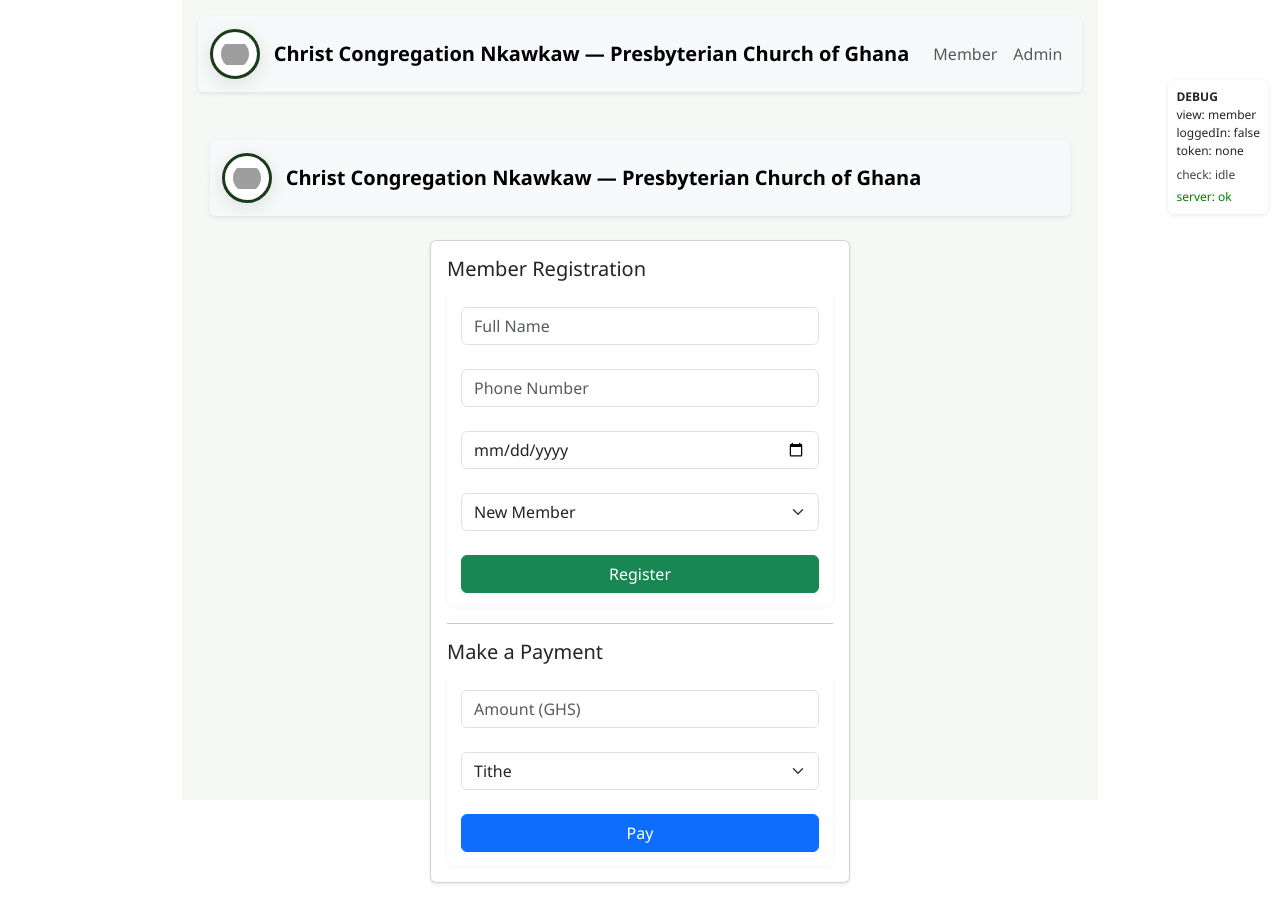
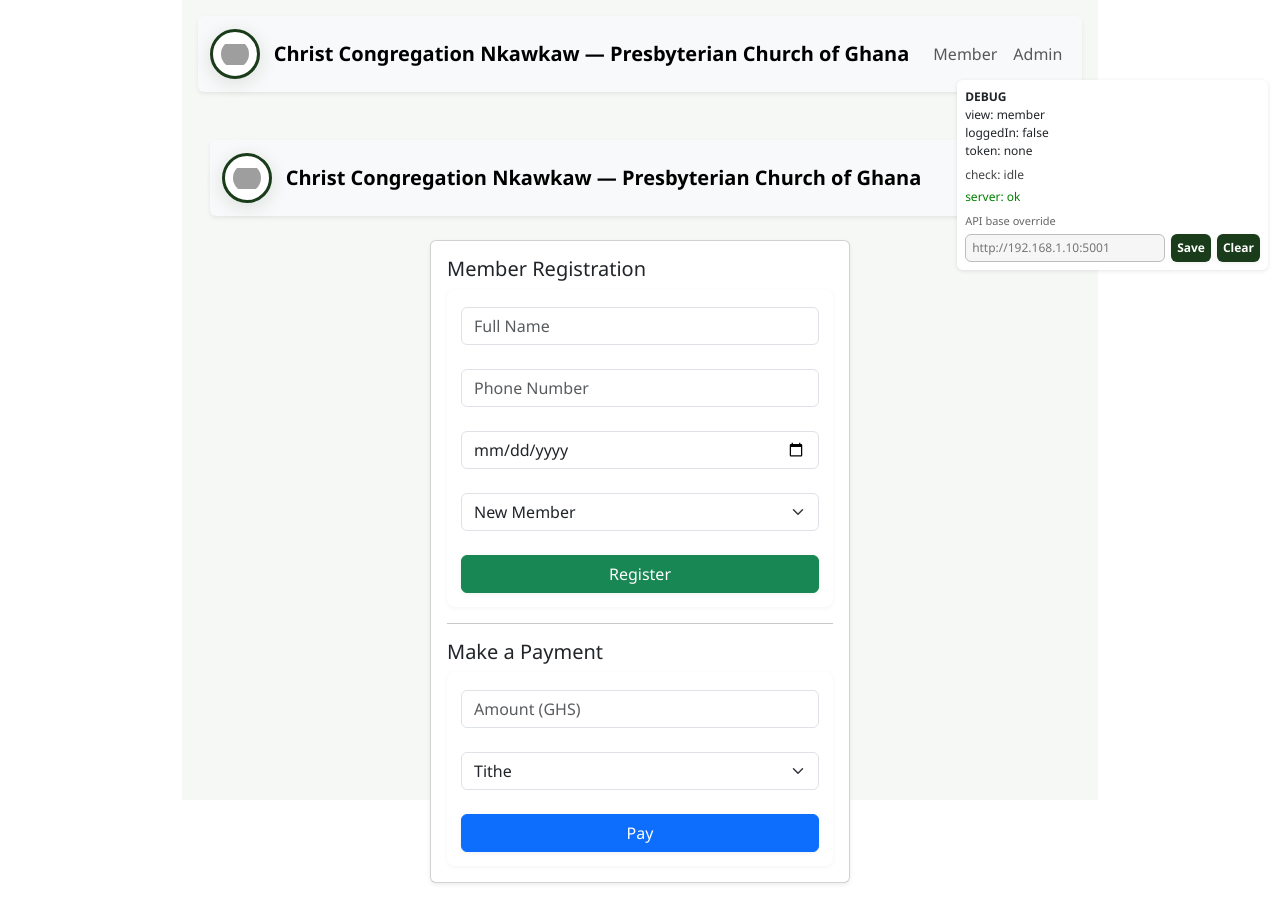
Before and after one commit to Ben2005-hub/Christ-Congregation-Nkawkaw-Presbyterian-Church-of-Ghana, a React (Vite) app: page / in a window 1280 px wide. Built offline with nearby package versions, Linux system fonts and the light colour scheme; grey boxes are pictures that could not be loaded.

Commit message:
debug: add API base override input to debug panel

```diff
--- a/src/App.jsx
+++ b/src/App.jsx
@@ -464,6 +464,7 @@
   const [authToken, setAuthToken] = useState(null);
   const [debugFetch, setDebugFetch] = useState('');
   const [serverStatus, setServerStatus] = useState('unknown');
+  const [apiOverride, setApiOverride] = useState(() => { try { return localStorage.getItem('api_base_override') || ''; } catch(e) { return ''; } });
 
   // helper to check server health
   const checkServer = async () => {
@@ -523,6 +524,14 @@
           <div>token: {authToken ? (String(authToken).slice(0,8) + '...') : 'none'}</div>
           <div style={{ marginTop: 6, color: '#444' }}>check: {debugFetch || 'idle'}</div>
           <div style={{ marginTop: 4, color: serverStatus === 'ok' ? 'green' : '#a00' }}>server: {serverStatus}</div>
+          <div style={{ marginTop: 6 }}>
+            <label style={{ fontSize: 11, color: '#666' }}>API base override</label>
+            <div style={{ display: 'flex', gap: 6, marginTop: 4 }}>
+              <input value={apiOverride} onChange={e => setApiOverride(e.target.value)} placeholder="http://192.168.1.10:5001" style={{ fontSize: 12, padding: '4px 6px', width: 200 }} />
+              <button onClick={() => { try { localStorage.setItem('api_base_override', apiOverride); checkServer(); alert('Saved override'); } catch(e){ alert('Save failed'); } }} style={{ fontSize: 12, padding: '4px 6px' }}>Save</button>
+              <button onClick={() => { try { localStorage.removeItem('api_base_override'); setApiOverride(''); checkServer(); alert('Cleared override'); } catch(e){ alert('Clear failed'); } }} style={{ fontSize: 12, padding: '4px 6px' }}>Clear</button>
+            </div>
+          </div>
         </div>
       </div>
 
```
